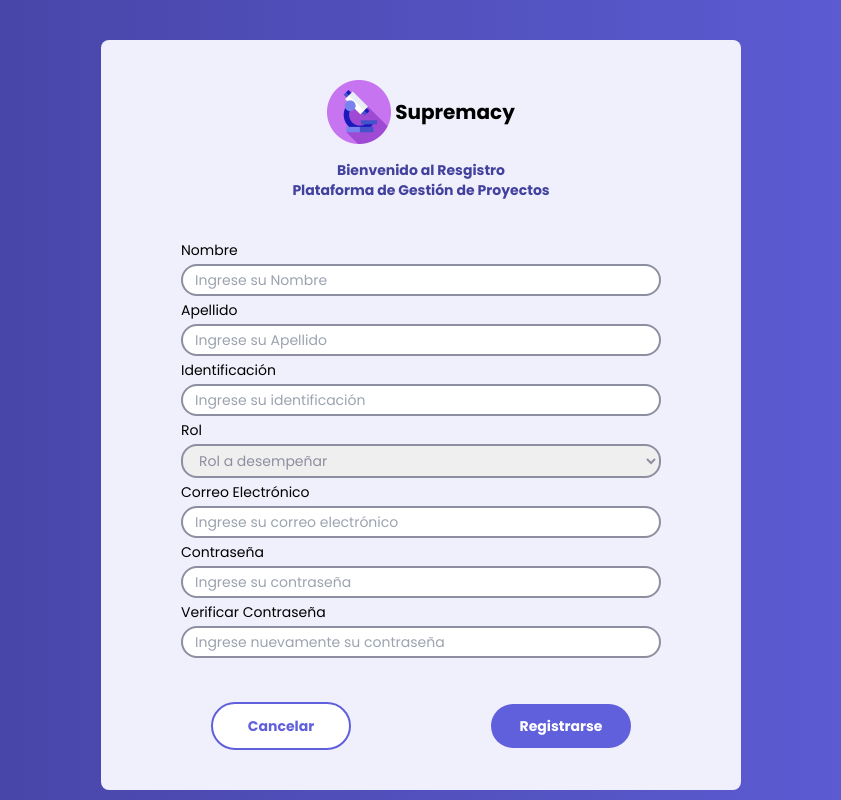
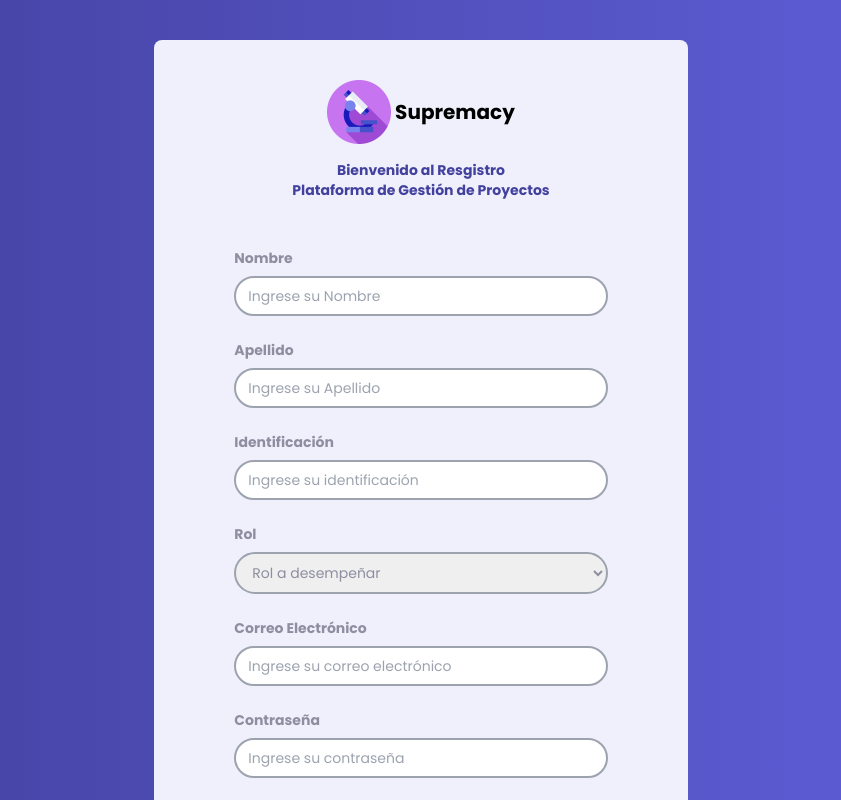
Before and after one commit to Ciclo4Mintic-Projects/gestProjects-MinTic, a React (Create React App) app: page /register in a window 1280 px wide. Shown: the top 800 px of the page, without its empty margins (219-1060 px from the left). Built offline with nearby package versions, Linux system fonts and the light colour scheme.

Commit message:
se unifica archivo css para los estilos de la sección de autenticaciones, se realizan ajustes en la vista de registro y se crea vista de login

```diff
--- a/src/App.jsx
+++ b/src/App.jsx
@@ -9,6 +9,7 @@ import IndexCategory1 from 'pages/category1/Index';
 import Category1 from 'pages/category1/CategoryPage1';
 import 'styles/globals.css';
 import SignUp from 'pages/authentication/SignUp';
+import Login from 'pages/authentication/Login';
 
 // import PrivateRoute from 'components/PrivateRoute';
 
@@ -26,6 +27,7 @@ function App() {
         <BrowserRouter>
           <Routes>
               <Route path='/register' element={<SignUp />} />
+              <Route path='/login' element={<Login />} />
             <Route path='/' element={<PrivateLayout />}>
               <Route path='' element={<Index />} />
               <Route path='page2' element={<Page2 />} />
--- /dev/null
+++ b/src/pages/authentication/Login.jsx
@@ -0,0 +1,52 @@
+import React, {useState} from 'react';
+import Logo from 'components/Logo';
+
+const Login = () => {
+
+    const [ user, setUser ] = useState('');
+    const [ password, setPassword ] = useState('');
+
+
+  return(
+    <div className="auth-screen h-screen">
+        <div className="auth-container w-auto h-auto">
+            <div className="md:p-6 p-4">
+                <Logo height={'h-16'} sizeText={'text-xl'}/>
+                <h2 className="text-sm text-center mt-4 text-purpleHover font-bold">Bienvenido<br/> Plataforma de Gestión de Proyectos</h2>
+            </div>
+            <form className="form-auth px-8 items-center" >
+                <label htmlFor="user" className="label-auth w-full">
+                    <span className="hidden sm:grid">
+                        Usuario <br/>
+                    </span>
+                    <input
+                    name = "user"
+                    className="input-auth"
+                    type="email"
+                    placeholder="Ingrese su correo"
+                    required
+                    />
+                </label>
+                <label htmlFor="password" className="label-auth">
+                    <span className="hidden sm:block">
+                        Nombre
+                    </span>
+                    <input
+                    name = "password"
+                    className="input-auth"
+                    type="password"
+                    placeholder="Ingrese su Contraseña"
+                    required
+                    />
+                </label>
+                <div className="md:p-4 py-2 px-0 mb-4 text-xs md:text-sm flex flex-col justify-between" >
+                    <button className="accept-button-auth px-20">Ingresar</button>
+                    <a className="link-register">Quiero registrarme</a>
+                </div>
+            </form>
+        </div>
+    </div>
+  )
+}
+
+export default Login;
--- a/src/pages/authentication/SignUp.jsx
+++ b/src/pages/authentication/SignUp.jsx
@@ -1,6 +1,5 @@
 import React, {useRef} from 'react';
 import Logo from 'components/Logo';
-import { colors } from '@material-ui/core';
 
 const SignUp = () => {
 
@@ -17,91 +16,91 @@ const SignUp = () => {
     }
 
     return (
-        <div className="signUp-screen">
-            <div className="signUp-container">
+        <div className="auth-screen">
+            <div className="auth-container">
                 <div className="md:p-10 p-4">
                     <Logo height={'h-16'} sizeText={'text-xl'}/>
                     <h2 className="text-sm text-center mt-4 text-purpleHover font-bold">Bienvenido al Resgistro <br/> Plataforma de Gestión de Proyectos</h2>
                 </div>
-                <form ref={formSignUp} onSubmit= {submitFormSignUp} className="form-signUp" >
-                    <label htmlFor="nombre" className="label-signUp">
+                <form ref={formSignUp} onSubmit= {submitFormSignUp} className="form-auth" >
+                    <label htmlFor="nombre" className="label-auth">
                         <span className="hidden sm:block">
                             Nombre <br/>
                         </span>
                         <input
                         name = "nombre"
-                        className="input-signUp"
+                        className="input-auth"
                         type="text"
                         placeholder="Ingrese su Nombre"
                         required
                         />
                     </label>
-                    <label htmlFor="apellido" className="label-signUp">
+                    <label htmlFor="apellido" className="label-auth">
                         <span className="hidden sm:block">
                             Apellido <br/>
                         </span>
                         <input
                         name = "apellido"
-                        className="input-signUp"
+                        className="input-auth"
                         type="text"
                         placeholder="Ingrese su Apellido"
                         required
                         />
                     </label>
-                    <label htmlFor="identificacion" className="label-signUp">
+                    <label htmlFor="identificacion" className="label-auth">
                         <span className="hidden sm:block">
                             Identificación <br/>
                         </span>
                         <input
                         name = "identificacion"
-                        className="input-signUp"
+                        className="input-auth"
                         type="text"
                         placeholder="Ingrese su identificación"
                         required
                         />
                     </label>
-                    <label htmlFor="rol" className="label-signUp">
+                    <label htmlFor="rol" className="label-auth">
                         <span className="hidden sm:block">
                           Rol <br/>
                         </span>
-                        <select required name="rol" className="input-signUp text-grayTem">
+                        <select required name="rol" className="input-auth text-grayTem">
                             <option value="" disabled selected hidden label="Rol a desempeñar"></option>
                             <option value="Estudiante">Estudiante</option>
                             <option value="Lider">Lider</option>
                             <option value="Administrador">Administrador</option>
                         </select>
                     </label>
-                    <label htmlFor="email" className="label-signUp">
+                    <label htmlFor="email" className="label-auth">
                         <span className="hidden sm:block">
                             Correo Electrónico <br/>
                         </span>
                         <input
                         name = "email"
-                        className="input-signUp"
+                        className="input-auth"
                         type="email"
                         placeholder="Ingrese su correo electrónico"
                         required
                         />
                     </label>
-                    <label htmlFor="contraseña" className="label-signUp">
+                    <label htmlFor="contraseña" className="label-auth">
                         <span className="hidden sm:block">
                             Contraseña <br/>
                         </span>
                         <input
                         name = "contraseña"
-                        className="input-signUp"
+                        className="input-auth"
                         type="password"
                         placeholder="Ingrese su contraseña"
                         required
                         />
                     </label>
-                    <label htmlFor="verificarCont" className="label-signUp">
+                    <label htmlFor="verificarCont" className="label-auth">
                         <span className="hidden sm:block">
                             Verificar Contraseña <br/>
                         </span>
                         <input
                         name = "VerificarCont"
-                        className="input-signUp"
+                        className="input-auth"
                         type="password"
                         placeholder="Ingrese nuevamente su contraseña"
                         required
@@ -113,8 +112,6 @@ const SignUp = () => {
                     <button className="accept-button-auth">Registrarse</button>
                 </div>
             </div>
-
-
         </div>
     )
 };
--- /dev/null
+++ b/src/styles/_authentication.css
@@ -0,0 +1,51 @@
+
+.auth-screen {
+    @apply text-xs h-full w-full flex justify-center items-center bg-gradient-to-r from-purpleHover to-purpleTem;
+}
+
+.auth-container{
+    height: 90%;
+    @apply md:w-5/12 w-full md:h-auto rounded-lg bg-purpleTem10 m-10;
+}
+
+.form-auth {
+    @apply flex flex-col text-xs md:text-sm items-start px-10 lg:px-20;
+}
+
+.label-auth{
+    @apply w-full my-0 md:my-2 sm:grid sm:grid-cols-2 lg:block items-center;
+}
+
+.input-auth {
+    @apply  my-2 px-3 py-2 w-full rounded-3xl border-solid border-gray-400 border-2 hover:border-purpleHover ml-0 sm:ml-2 lg:ml-0;
+}
+
+.input-auth:focus {
+    outline: none;
+    background-color: #dadafa;
+}
+
+.cancel-button-auth {
+   @apply bg-white w-2/4 min-w-min p-3 rounded-3xl border-2 border-purpleTem text-purpleTem font-bold hover:text-purpleHover hover:border-purpleHover;
+}
+
+.accept-button-auth {
+    @apply bg-purpleTem w-2/4 min-w-min p-3 rounded-3xl border-2 text-white font-bold hover:bg-purpleHover;
+}
+
+
+.input-auth option {
+    @apply text-blackTem;
+}
+
+.label-auth span {
+    @apply font-semibold text-grayTem;
+}
+
+.auth-container button {
+    width: 100px;
+}
+
+.link-register {
+    @apply font-bold text-xs text-purpleTem hover:text-purpleHover text-center p-2 underline cursor-pointer;
+}
--- a/src/styles/_signUp.css
+++ /dev/null
@@ -1,41 +0,0 @@
-@tailwind base;
-@tailwind components;
-@tailwind utilities;
-
-.signUp-screen {
-    @apply text-xs h-full w-full flex justify-center items-center bg-gradient-to-r from-purpleHover to-purpleTem;
-}
-
-.signUp-container{
-    height: 90%;
-    @apply md:w-3/6 w-full md:h-auto rounded-lg bg-purpleTem10 m-10;
-}
-
-.form-signUp {
-    @apply flex flex-col text-xs md:text-sm items-start md:px-10 px-6 lg:px-20;
-}
-
-.label-signUp{
-    @apply w-full sm:grid sm:grid-cols-2 lg:block items-center;
-}
-
-.input-signUp {
-    @apply  my-1 px-3 py-1 w-full rounded-2xl border-solid border-grayTem border-2 hover:border-purpleHover ml-0 sm:ml-2 lg:ml-0;
-}
-
-.input-signUp:focus {
-    outline: none;
-    background-color: #dadafa;
-}
-
-.cancel-button-auth {
-   @apply bg-white w-2/4 min-w-min p-3 rounded-3xl border-2 border-purpleTem text-purpleTem font-bold hover:text-purpleHover hover:border-purpleHover;
-}
-
-.accept-button-auth {
-    @apply bg-purpleTem w-2/4 min-w-min p-3 rounded-3xl text-white font-bold hover:bg-purpleHover;
-}
-
-option {
-    @apply text-blackTem;
-}
--- a/src/styles/globals.css
+++ b/src/styles/globals.css
@@ -1,4 +1,4 @@
-@import 'styles/_signUp.css';
+@import 'styles/_authentication.css';
 
 @tailwind base;
 @tailwind components;
```
